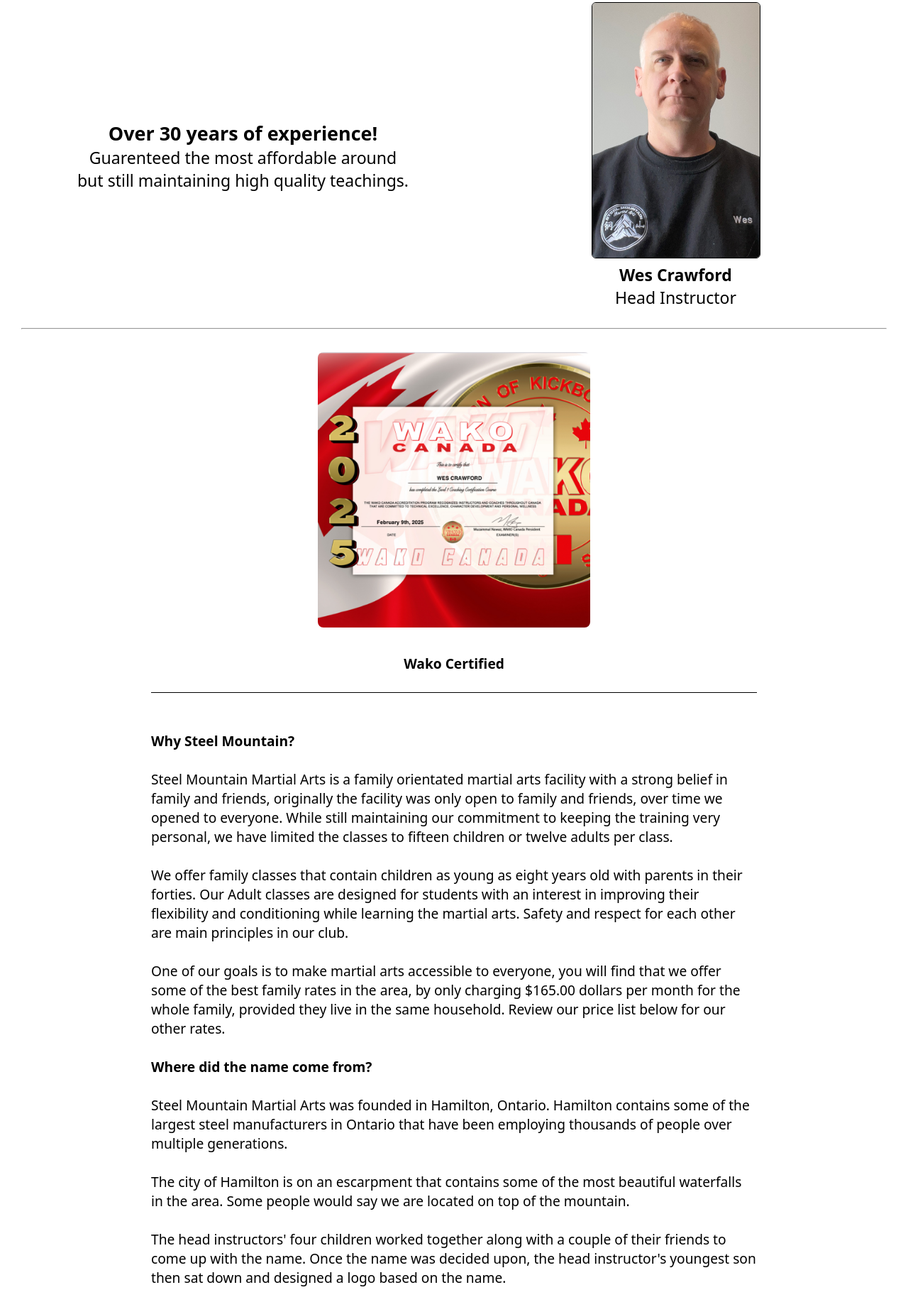
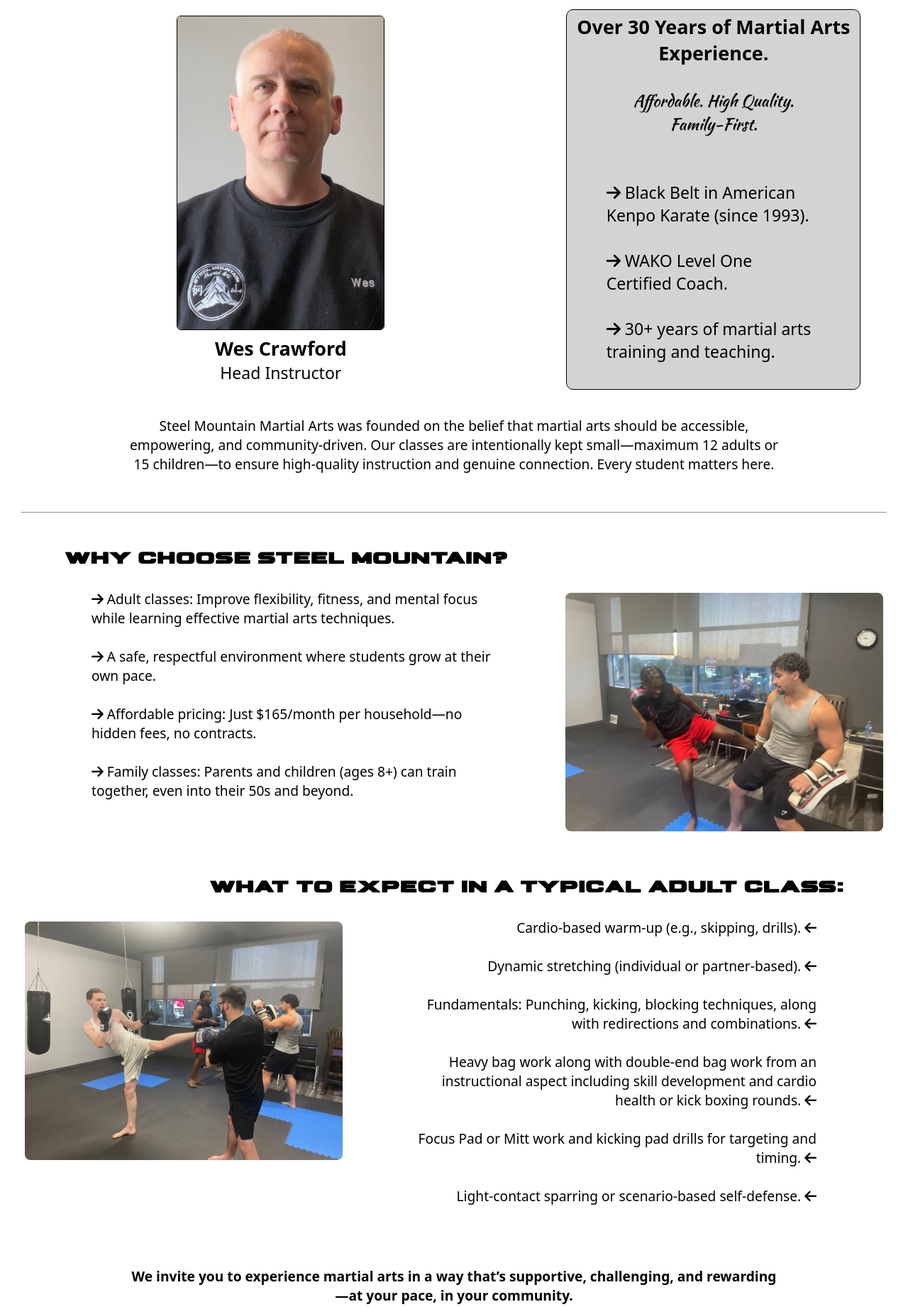
Before and after one commit to steelmountainmartialarts/steelmountainmartialarts.github.io, a plain HTML site: page about.html in a window 1280 px wide. Shown: the part 365-2206 px from the top of the page at 71% size. Drawn offline with Linux system fonts and the light colour scheme.

Commit message:
rewrote most of the pages

```diff
--- a/about.html
+++ b/about.html
@@ -31,53 +31,79 @@
 
             <table class="plainTable">
                 <td style="border: none; padding: 0; margin: auto;">
-                    <h3>Over 30 years of experience!</h3>
-                    <p>Guarenteed the most affordable around but still maintaining high quality teachings.</p>
-
+                    <img class="wesImg" src="images/wes.jpg" />
+                    <h3>Wes Crawford</h3>
+                    <label>Head Instructor</label>
                 </td>
                 <td style="border: none; padding: 0; margin: auto;">
-                    <img class="wesImg" src="images/wes.jpg" />
-                    <br>
-                    <label><span style="font-weight: bold;">Wes Crawford</span><br>Head Instructor</label>
+
+                    <div class="textBox">
+                        <h3>Over 30 Years of Martial Arts Experience.</h3><br>
+                        <p style="font-family: kaushanFont;">Affordable. High Quality. Family-First.</p>
+                        <br><br>
+                        <p style="text-align: left;"><i class="fa-solid fa-arrow-right"></i> Black Belt in American Kenpo Karate (since 1993).</p> <br>
+                        <p style="text-align: left;"><i class="fa-solid fa-arrow-right"></i> WAKO Level One Certified Coach.</p> <br>
+                        <p style="text-align: left;"><i class="fa-solid fa-arrow-right"></i> 30+ years of martial arts training and teaching.</p> <br>
+                    </div>
+
                 </td>
             </table>
 
-            <br><hr><br>
+            <br>
 
-            <img class="medImg" src="images/wako.jpg" />
-            <br>
-            <label style="font-weight: bold;">Wako Certified</label>
+            <p>
+                Steel Mountain Martial Arts was founded on the belief
+                that martial arts should be accessible, empowering,
+                and community-driven. Our classes are intentionally
+                kept small—maximum 12 adults or 15 children—to ensure
+                high-quality instruction and genuine connection.
+                Every student matters here.
+            </p>
 
-            <br/><br/>
+            <br><br>
+            <hr>
+            <br><br>
 
-            <div>
+            <h3 class="smallTitle" style="text-align: left;">Why Choose Steel Mountain?</h3> <br>
+            <div class="plain-flex">
 
-                <p style="text-align: left; max-width: 70%; margin: auto; border-top: 1px solid black; border-bottom: 1px solid black;">
+                <div class="plain-flex-container">
+                    <p style="text-align: left;"><i class="fa-solid fa-arrow-right"></i> Adult classes: Improve flexibility, fitness, and mental focus while learning effective martial arts techniques.</p> <br>
+                    <p style="text-align: left;"><i class="fa-solid fa-arrow-right"></i> A safe, respectful environment where students grow at their own pace.</p> <br>
+                    <p style="text-align: left;"><i class="fa-solid fa-arrow-right"></i> Affordable pricing: Just $165/month per household—no hidden fees, no contracts.</p> <br>
+                    <p style="text-align: left;"><i class="fa-solid fa-arrow-right"></i> Family classes: Parents and children (ages 8+) can train together, even into their 50s and beyond.</p> <br>
+                </div>
+
+                <div class="plain-flex-container">
+                    <img src="images/SiegKick.jpg" alt="" class="medImg">
+                </div>
+
+            </div>
+
+            <br><br>
+
+            <h3 class="smallTitle" style="text-align: right;">What to Expect in a Typical Adult Class:</h3> <br>
+            <div class="plain-flex">
+
+                <div class="plain-flex-container">
+                    <img src="images/BrenKick.jpg" alt="" class="medImg">
+                </div>
+
+                <div class="plain-flex-container">
+                    <p style="text-align: right;">Cardio-based warm-up (e.g., skipping, drills). <i class="fa-solid fa-arrow-left"></i></p> <br>
+                    <p style="text-align: right;">Dynamic stretching (individual or partner-based). <i class="fa-solid fa-arrow-left"></i></p> <br>
+                    <p style="text-align: right;">Fundamentals: Punching, kicking, blocking techniques, along with redirections and combinations. <i class="fa-solid fa-arrow-left"></i></p> <br>
+                    <p style="text-align: right;">Heavy bag work along with double-end bag work from an instructional aspect including skill development and cardio health or kick boxing rounds. <i class="fa-solid fa-arrow-left"></i></p> <br>
+                    <p style="text-align: right;">Focus Pad  or Mitt work and kicking pad drills for targeting and timing. <i class="fa-solid fa-arrow-left"></i></p> <br>
+                    <p style="text-align: right;">Light-contact sparring or scenario-based self-defense. <i class="fa-solid fa-arrow-left"></i></p> <br>
+                </div>
+
+            </div>
 
 
-                    <br/><br/>
-                    <span style="font-weight:bold;">Why Steel Mountain?</span>
-                    <br/><br/>
-                    Steel Mountain Martial Arts is a family orientated martial arts facility with a strong belief in family and friends, originally the facility was only open to family and friends, over time we opened to everyone. While still maintaining our commitment to keeping the training very personal, we have limited the classes to fifteen children or twelve adults per class.
-                    <br/><br/>
-                    We offer family classes that contain children as young as eight years old with parents in their forties. Our Adult classes are designed for students with an interest in improving their flexibility and conditioning while learning the martial arts. Safety and respect for each other are main principles in our club.
-                    <br/><br/>
-                    One of our goals is to make martial arts accessible to everyone, you will find that we offer some of the best family rates in the area, by only charging $165.00 dollars per month for the whole family, provided they live in the same household. Review our price list below for our other rates.
-                    <br/><br/>
-                    <span style="font-weight: bold;">Where did the name come from?</span>
-                    <br/><br/>
-                    Steel Mountain Martial Arts was founded in Hamilton, Ontario. Hamilton contains some of the largest steel manufacturers in Ontario that have been employing thousands of people over multiple generations.
-                    <br/><br/>
-                    The city of Hamilton is on an escarpment that contains some of the most beautiful waterfalls in the area. Some people would say we are located on top of the mountain.
-                    <br/><br/>
-                    The head instructors' four children worked together  along with a couple of their friends to come up with the name. Once the name was decided upon, the head instructor's youngest son then sat down and designed a logo based on the name.
-                    <br/><br/><br/><br/>
+            <br><br><p style="font-weight: bold;">We invite you to experience martial arts in a way that’s supportive, challenging, and rewarding—at your pace, in your community.</p> <br><br>
 
-                </p>
-
-                <br><br><br><br><br>
-
-            </div>
+            <br><br>
 
         </main>
 
--- a/css/style.css
+++ b/css/style.css
@@ -74,6 +74,14 @@
 }
 
 /*--- Classes ---*/
+
+.smallTitle {
+  font-family: phattFont;
+  width: 90%;
+  display: block;
+  margin-left: auto;
+  margin-right: auto;
+}
 
 .merchActionShot {
   background-image: url("../images/merchActionShot1.jpg");
@@ -172,6 +180,16 @@
   margin-right: auto;
   border-left: 1px solid black;
   border-right: 1px solid black;
+}
+
+.plain-flex {
+  display: flex;
+  flex-direction: row;
+  justify-content: center;
+}
+
+.plain-flex-container {
+  margin: 5px;
 }
 
 /*--- Navigation ---*/
@@ -301,6 +319,10 @@
 
 /*--- Screen Sizes ---*/
 @media only screen and (max-width: 768px) {
+
+  .plain-flex {
+    flex-wrap: wrap;
+  }
 
   .actionTitle {
     font-size: larger;
@@ -437,4 +459,19 @@
   div.gallery img, video {
     max-width: 25%;
   }
+
+  .medImg {
+    width: 35vw;
+  }
 }
+
+@media only screen and (min-width: 1700px) {
+
+  .medImg {
+    width: 22vw;
+  }
+
+  p {
+    max-width: 55%;
+  }
+}
```
Also changed, not shown: contact.html (+2 -0 lines), index.html (+54 -29 lines), pricingAndSchedule.html (+4 -3 lines), images/BrenKick.jpg (added), images/May2025Lineup.jpg (added), images/SiegKick.jpg (added).
